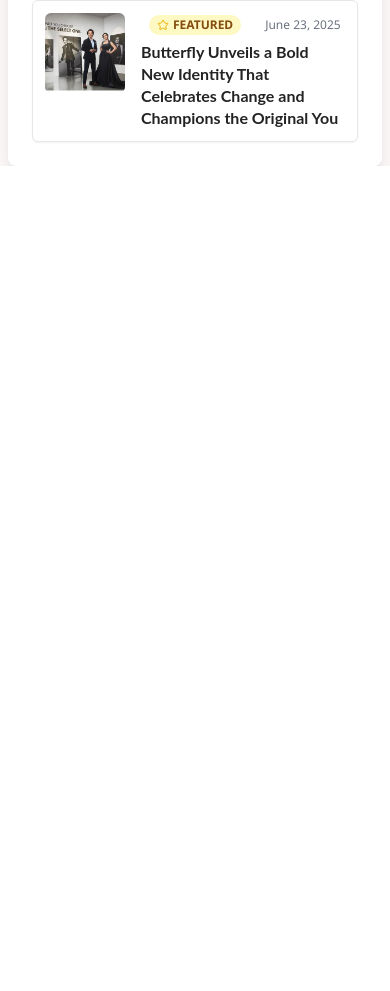
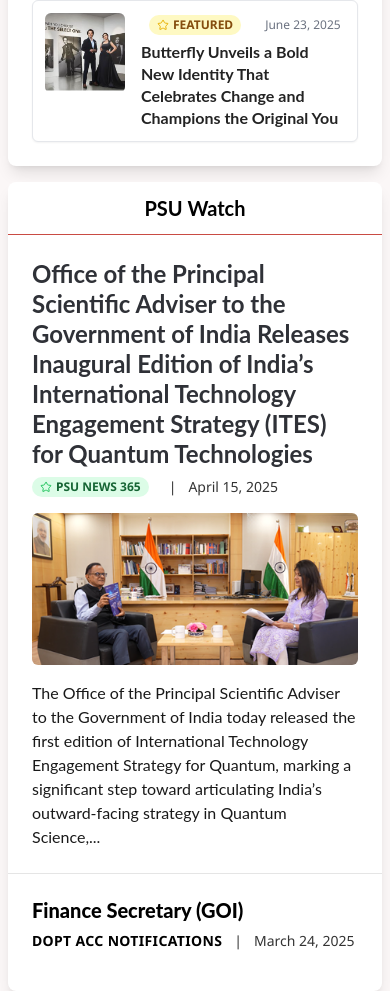
Before and after one commit to devunity24/news365, a React (Vite) app: page / in a window 390 px wide. Shown: the part 10988-11979 px from the top of the page. Before the commit the page ends 11154 px from the top, so only its background shows below. Built offline with nearby package versions, Linux system fonts and the light colour scheme.

Commit message:
Prototype

```diff
--- a/src/pages/Index.tsx
+++ b/src/pages/Index.tsx
@@ -1,4 +1,5 @@
 // Rashtrashabdam News Portal Homepage Layout
+import React, { useEffect, useState } from "react";
 
 import TopBar from "../components/Header";
 import TopHeader from "../pages/TopHeader";
@@ -9,7 +10,7 @@ import MiddleNewsSection from "../pages/MiddleNewsSecton";
 import NewsByState from "./NewByState";
 import VideoCarousel from "@/components/VideoCarousel";
 import NewsByMetro from "./NewsByMetro";
-import React, { useEffect, useState } from "react";
+import PSUAndBlog from "./PSUAndBlog";
 
 
 const JumpToTopButton = () => {
@@ -48,6 +49,7 @@ const Index = () => {
       <NewsByState />
       <VideoCarousel />
       <NewsByMetro />
+      <PSUAndBlog />
     </main>
   );
 };
--- /dev/null
+++ b/src/pages/PSU.tsx
@@ -0,0 +1,78 @@
+import React from "react";
+import { Star, Flame } from "lucide-react";
+
+
+const Badge = ({
+    type,
+    children,
+}: {
+    type: "featured" | "latest" | "psu";
+    children: React.ReactNode;
+}) => {
+    if (type === "featured") {
+        return (
+            <span className="inline-flex items-center gap-1 px-2 py-0.5 rounded-full bg-yellow-100 text-yellow-800 text-xs font-semibold mr-2">
+                <Star size={12} className="text-yellow-500" /> {children}
+            </span>
+        );
+    }
+
+    if (type === "psu") {
+        return (
+            <span className="inline-flex items-center gap-1 px-2 py-0.5 rounded-full bg-green-100 text-green-800 text-xs font-semibold mr-2">
+                <Star size={12} className="text-green-500" /> {children}
+            </span>
+        );
+    }
+
+    return (
+        <span className="inline-flex items-center gap-1 px-2 py-0.5 rounded-full bg-red-100 text-red-700 text-xs font-semibold mr-2">
+            <Flame size={12} className="text-red-500" /> {children}
+        </span>
+    );
+};
+
+const PSU = () => {
+    return (
+        <section className="px-2 gap-4 mt-4 ">
+            <div className="rounded-lg shadow-lg p-0 overflow-hidden bg-white">
+                <div
+                    className="text-center text-xl font-bold py-3 border-b border-[#c94b43] text-black"
+                    style={{ fontFamily: "'Lato', 'Arial', sans-serif" }}
+                >
+                    <span>PSU Watch</span>
+                </div>
+                {/* News Card */}
+                <div className="p-6">
+                    <h2 className="text-2xl font-bold mb-2 leading-tight" style={{ fontFamily: "'Lato', 'Arial', sans-serif", color: "#2F3137"}}>
+                        Office of the Principal Scientific Adviser to the Government of India Releases Inaugural Edition of India’s International Technology Engagement Strategy (ITES) for Quantum Technologies
+                    </h2>
+                    <div className="flex items-center gap-3 text-sm mb-4">
+                        <Badge type="psu">PSU NEWS 365</Badge>
+                        <span className="text-black/80">|</span>
+                        <span className="text-black/80">April 15, 2025</span>
+                    </div>
+                    <div className="mb-4 group">
+                        <img src="../images/psu.png" alt="PSU News" className="w-full rounded-md object-cover transition duration-300 group-hover:scale-105 group-hover:shadow-lg" />
+                    </div>
+                    <p className="text-black/90 text-base" style={{ fontFamily: "'Lato', 'Arial', sans-serif" }}>
+                        The Office of the Principal Scientific Adviser to the Government of India today released the first edition of International Technology Engagement Strategy for Quantum, marking a significant step toward articulating India’s outward-facing strategy in Quantum Science,...
+                    </p>
+                </div>
+                {/* Second Card Example */}
+                <div className="p-6 border-t border-black/10">
+                    <h2 className="text-xl font-extrabold leading-tight text-black mb-2" style={{ fontFamily: "'Lato', 'Arial', sans-serif" }}>
+                        Finance Secretary (GOI)
+                    </h2>
+                    <div className="flex items-center gap-3 text-sm mb-4">
+                        <span className="font-semibold tracking-wide text-black">DOPT ACC NOTIFICATIONS</span>
+                        <span className="text-black/80">|</span>
+                        <span className="text-black/80">March 24, 2025</span>
+                    </div>
+                </div>
+            </div>
+        </section>
+    );
+};
+
+export default PSU;
--- /dev/null
+++ b/src/pages/PSUAndBlog.tsx
@@ -0,0 +1,20 @@
+import React from "react";
+import PSU from "./PSU";
+
+const PSUAndBlog = () => {
+  return (
+    <section className="max-w-screen-2xl mx-auto">
+      <div className="flex flex-col lg:flex-row ">
+        {/* Left: Latest News (50%) */}
+        <div className="w-full lg:basis-[50%] lg:max-w-[50%] min-w-0">
+          <PSU />
+        </div>
+        {/* Center: National News (50%) */}
+        <div className="w-full lg:basis-[50%] lg:max-w-[50%] min-w-0">
+        </div>
+      </div>
+    </section>
+  );
+};
+
+export default PSUAndBlog;
```
Also changed, not shown: public/images/psu.png (added).
